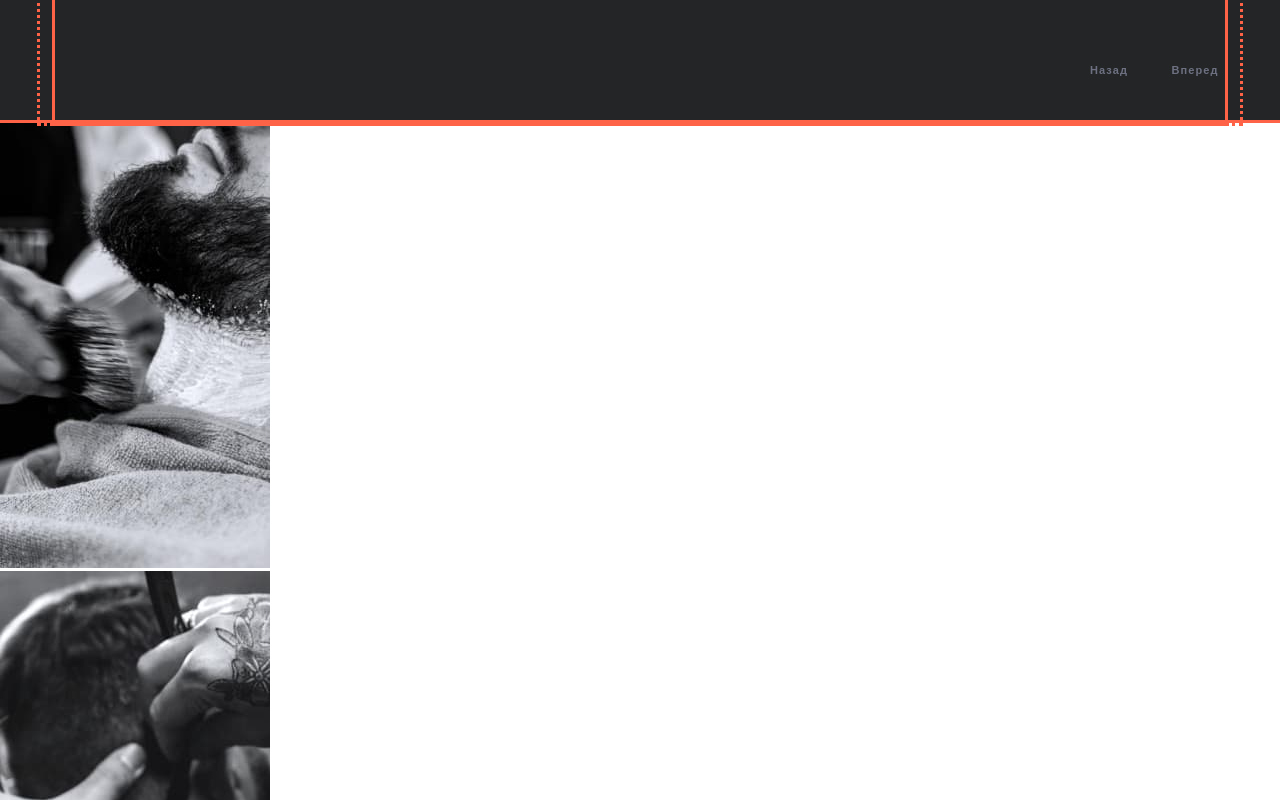
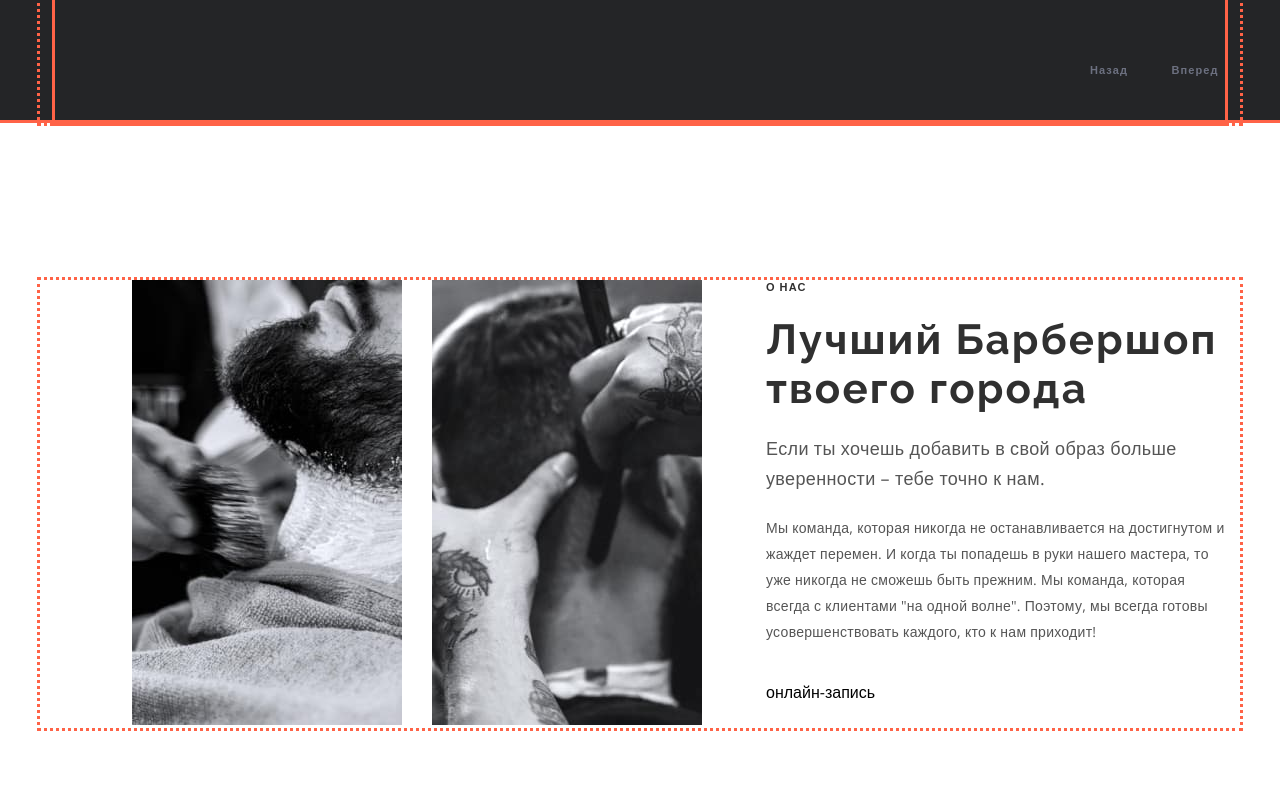
Before and after one commit to olozovik/goit-html-practice-02-03, a plain HTML site: page index.html in a window 1280 px wide. Shown: the part 560-1360 px from the top of the page. Drawn offline with nearby package versions, Linux system fonts and the light colour scheme.

Commit message:
style about

```diff
--- a/css/styles.css
+++ b/css/styles.css
@@ -2,9 +2,10 @@
   --text-white: #ffffff;
   --text-thistl: #9da4bd;
   --text-thistl-trp: rgba(157, 164, 189, 0.6);
-  --text-dark-grey: #555555;
+  --text-grey: #555555;
   --text-black: #303030;
   --text-accent: #ff6c00;
+  --bg-white: #ffffff;
   --bg-white-smoke: #f7f7f7;
 }
 
@@ -37,6 +38,8 @@ h6 {
 
 body {
   font-family: 'Open Sans', sans-serif;
+
+  background-color: var(--bg-white);
 }
 
 .container {
@@ -207,3 +210,65 @@ section {
 .slider-btn:first-child {
   margin-right: 26px;
 }
+
+/* About */
+
+.about {
+  padding-top: 157px;
+  padding-bottom: 99px;
+}
+
+.about-container {
+  display: flex;
+}
+
+.about-images {
+  display: flex;
+  margin-left: 77px;
+}
+
+.about-images-item:first-child {
+  margin-right: 30px;
+}
+
+.about-content {
+  padding-left: 64px;
+}
+
+.about-subtitle {
+  margin-bottom: 20px;
+
+  font-weight: 600;
+  font-size: 11px;
+  line-height: 1.36;
+  letter-spacing: 0.1em;
+  text-transform: uppercase;
+  color: var(--text-black);
+}
+
+.about-title {
+  margin-bottom: 20px;
+
+  font-weight: 700;
+  font-size: 42px;
+  line-height: 1.17;
+  letter-spacing: 0.05em;
+  color: var(--text-black);
+}
+
+.about-text {
+  margin-bottom: 22px;
+
+  font-weight: 400;
+  font-size: 18px;
+  line-height: 1.67;
+  letter-spacing: 0.02em;
+  color: var(--text-grey);
+}
+
+.about-text + .about-text {
+  margin-bottom: 38px;
+
+  font-size: 14px;
+  line-height: 1.86;
+}
--- a/index.html
+++ b/index.html
@@ -22,16 +22,16 @@
             /></a>
             <ul class="menu">
               <li class="menu-item">
-                <a class="menu-link" href="#about-us">О нас</a>
+                <a class="menu-link" href="">О нас</a>
               </li>
               <li class="menu-item">
-                <a class="menu-link" href="#prices">Услуги и цены</a>
+                <a class="menu-link" href="">Услуги и цены</a>
               </li>
               <li class="menu-item">
-                <a class="menu-link" href="#masters">Мастера</a>
+                <a class="menu-link" href="">Мастера</a>
               </li>
               <li class="menu-item">
-                <a class="menu-link" href="#booking">Контакты</a>
+                <a class="menu-link" href="">Контакты</a>
               </li>
             </ul>
           </nav>
@@ -78,23 +78,34 @@
     </header>
 
     <main>
-      <section id="about-us">
-        <ul>
-          <li>
-            <img src="./images/bestburbershop1.jpg" alt="фото 1" width="270" />
+      <section class="about">
+        <div class="container about-container">
+          <ul class="about-images">
+            <li class="about-images-item">
+              <img
+                class="about-image"
+                src="./images/bestburbershop1.jpg"
+                alt="фото 1"
+                width="270"
+              />
             </li>
-          <li>
-            <img src="./images/bestburbershop2.jpg" alt="фото 2" width="270" />
+            <li class="about-images-item">
+              <img
+                class="about-image"
+                src="./images/bestburbershop2.jpg"
+                alt="фото 2"
+                width="270"
+              />
             </li>
           </ul>
-        <div>
-          <p>О НАС</p>
-          <h2>Лучший Барбершоп твоего города</h2>
-          <p>
-            Если ты хочешь добавить в свой образ больше уверенности – тебе точно
-            к нам.
+          <div class="about-content">
+            <p class="about-subtitle">О НАС</p>
+            <h2 class="about-title">Лучший Барбершоп твоего города</h2>
+            <p class="about-text">
+              Если ты хочешь добавить в свой образ больше уверенности – тебе
+              точно к нам.
             </p>
-          <p>
+            <p class="about-text">
               Мы команда, которая никогда не останавливается на достигнутом и
               жаждет перемен. И когда ты попадешь в руки нашего мастера, то уже
               никогда не сможешь быть прежним. Мы команда, которая всегда с
@@ -103,7 +114,9 @@
             </p>
             <a href="#booking">онлайн-запись</a>
           </div>
+        </div>
       </section>
+
       <section id="prices">
         <p>Проведи время в компании лучших мастеров</p>
         <h2>Услуги и цены</h2>
```
Lines whose indentation alone changed are shown as unchanged.
